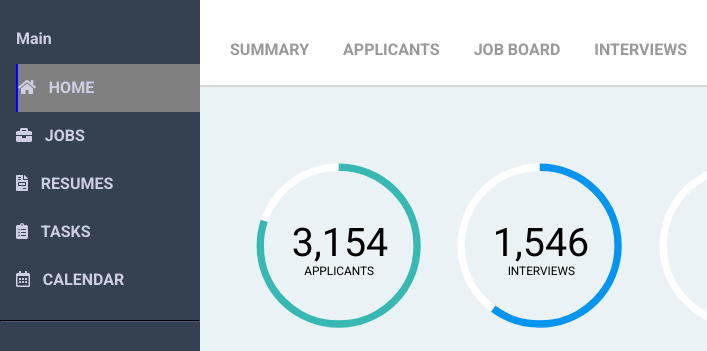
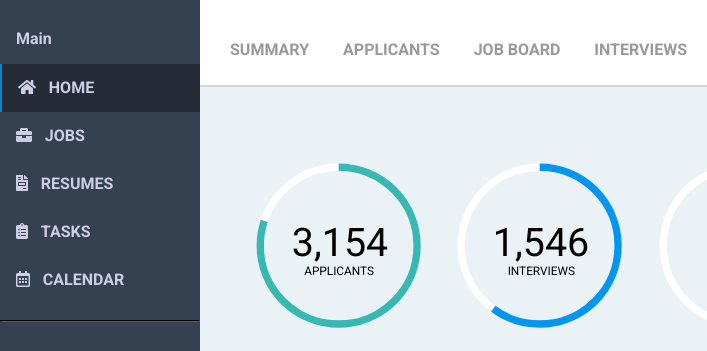
Before and after one commit to JoelSmith123/js-comp-challenge-3, a plain HTML site: page index.html in a window 1280 px wide. In both pictures the pointer is over the item "HOME". Shown: the part 192-543 px from the top of the page, 0-707 px from the left. Drawn offline with nearby package versions, Linux system fonts and the light colour scheme.

Commit message:
add last minute button styling

```diff
--- a/styles.css
+++ b/styles.css
@@ -319,7 +319,7 @@ header {
   padding: 0;
 }
 
-.sidebar-ul, .sidebar-link-title {
+.sidebar-link, .sidebar-link-title {
   padding-left: 1rem;
 }
 
@@ -352,8 +352,8 @@ header {
 }
 
 .sidebar-link:hover {
-  border-left: 2px solid blue;
-  background-color: grey;
+  border-left: 2px solid #1082c7;
+  background-color: #252c38;
 }
 
 .sidebar-link label {
```
